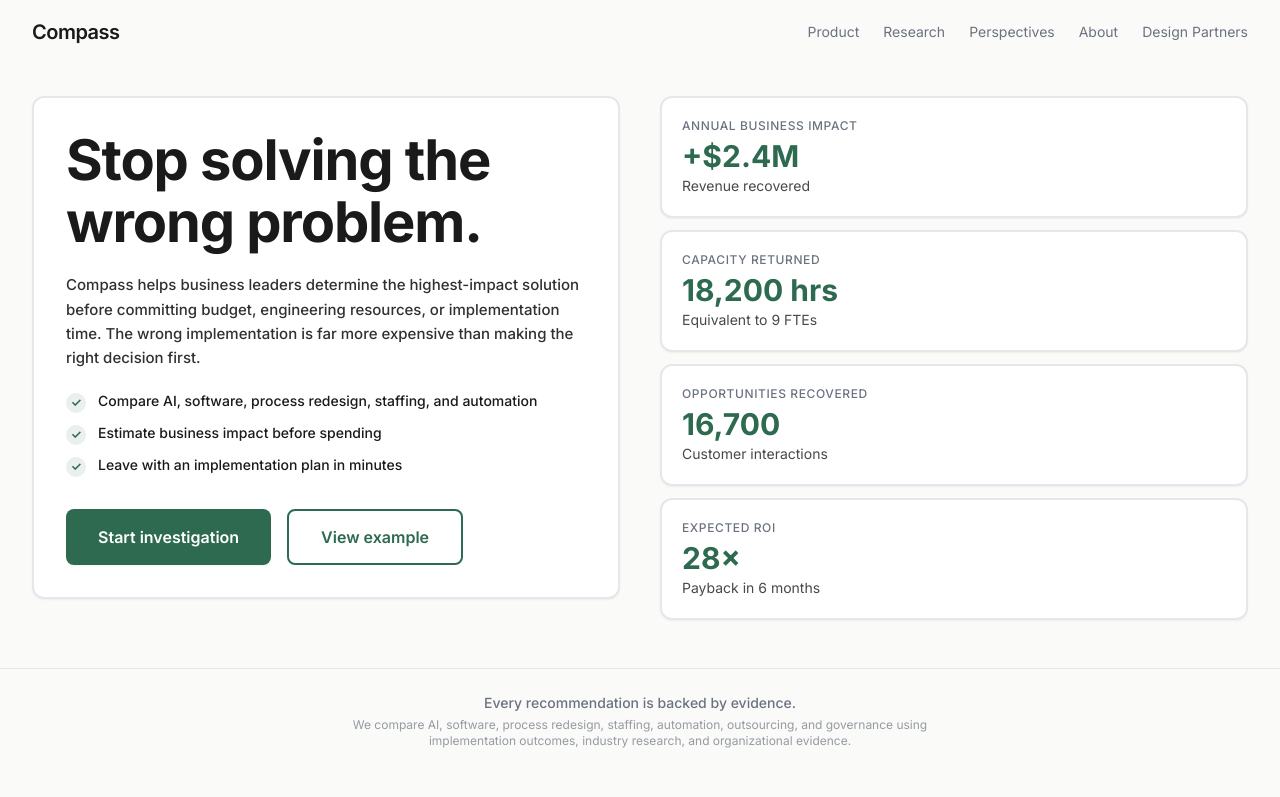
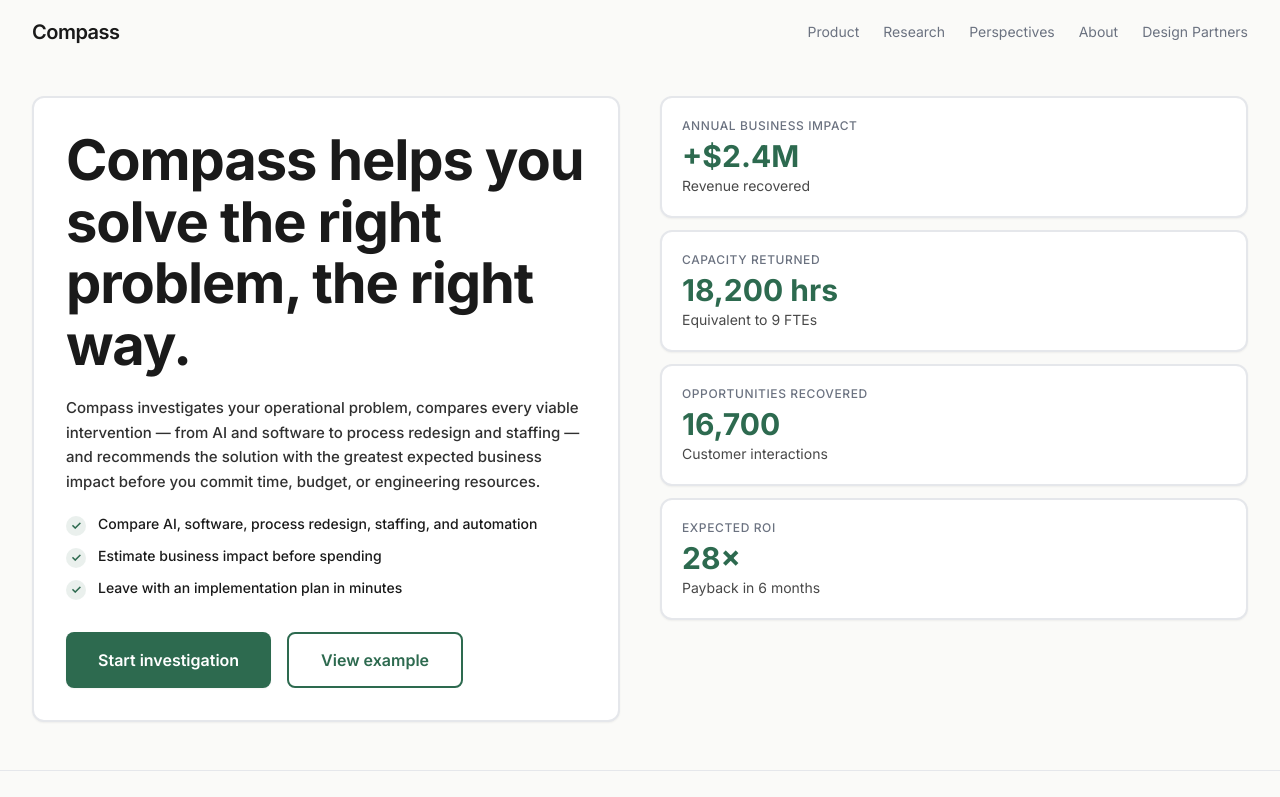
Before and after one commit to smithar106/Compass-Web, a Next.js app: page / in a window 1280 px wide. Shown: the top 797 px of the page. Built offline with nearby package versions, Linux system fonts and the light colour scheme.

Commit message:
headline: Compass helps you solve the right problem, the right way

```diff
--- a/src/content/site.ts
+++ b/src/content/site.ts
@@ -5,8 +5,8 @@
     "Compass helps operations leaders decide whether the right answer is AI, software, process redesign, human work, or a combination—and generates an Implementation Plan for the chosen solution.",
 
   hero: {
-    headline: "Stop solving the wrong problem.",
-    subtitle: "Compass helps business leaders determine the highest-impact solution before committing budget, engineering resources, or implementation time. The wrong implementation is far more expensive than making the right decision first.",
+    headline: "Compass helps you solve the right problem, the right way.",
+    subtitle: "Compass investigates your operational problem, compares every viable intervention \u2014 from AI and software to process redesign and staffing \u2014 and recommends the solution with the greatest expected business impact before you commit time, budget, or engineering resources.",
     bullets: [
       "Compare AI, software, process redesign, staffing, and automation",
       "Estimate business impact before spending",
```
Also changed, not shown: 1 other file (tests, documents, lock files or other folders).
